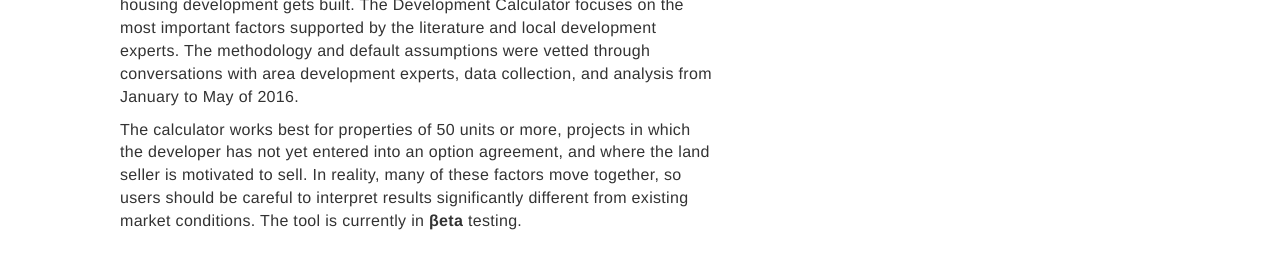
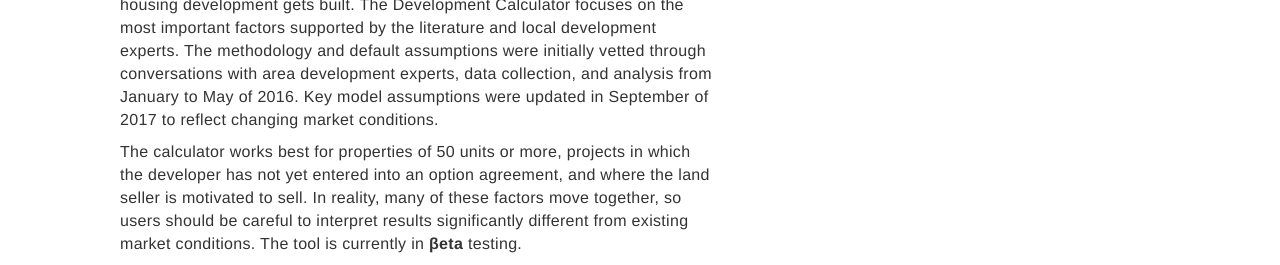
Before and after one commit to ternercenter/Housing-Dashboard-Updates, a plain HTML site: page public_html/proforma/index.html in a window 1280 px wide. Shown: the part 244-509 px from the top of the page. Drawn offline with Linux system fonts and the light colour scheme.

Commit message:
Changed Initial Description
Changed initial description to note that updates had been made to model
since original incarnation.

```diff
--- a/public_html/proforma/index.html
+++ b/public_html/proforma/index.html
@@ -86,7 +86,7 @@
 
 				<h1 class="lead">Top 6 Factors Influencing New Development</h1>
 
-				<p><span style="font-weight:bold;">We believe that providing a transparent, open resource for policymakers can improve local decision making.</span> The Housing Development Dashboard shows how local policies and development factors impact the odds that a housing development gets built. The Development Calculator focuses on the most important factors supported by the literature and local development experts. The methodology and default assumptions were vetted through conversations with area development experts, data collection, and analysis from January to May of 2016.</p>
+				<p><span style="font-weight:bold;">We believe that providing a transparent, open resource for policymakers can improve local decision making.</span> The Housing Development Dashboard shows how local policies and development factors impact the odds that a housing development gets built. The Development Calculator focuses on the most important factors supported by the literature and local development experts. The methodology and default assumptions were initially vetted through conversations with area development experts, data collection, and analysis from January to May of 2016. Key model assumptions were updated in September of 2017 to reflect changing market conditions.</p>
 
 				<p>The calculator works best for properties of 50 units or more, projects in which the developer has not yet entered into an option agreement, and where the land seller is motivated to sell. In reality, many of these factors move together, so users should be careful to interpret results significantly different from existing market conditions. The tool is currently in <span style="font-weight:bold;">&beta;eta</span> testing.</p>
 
```
